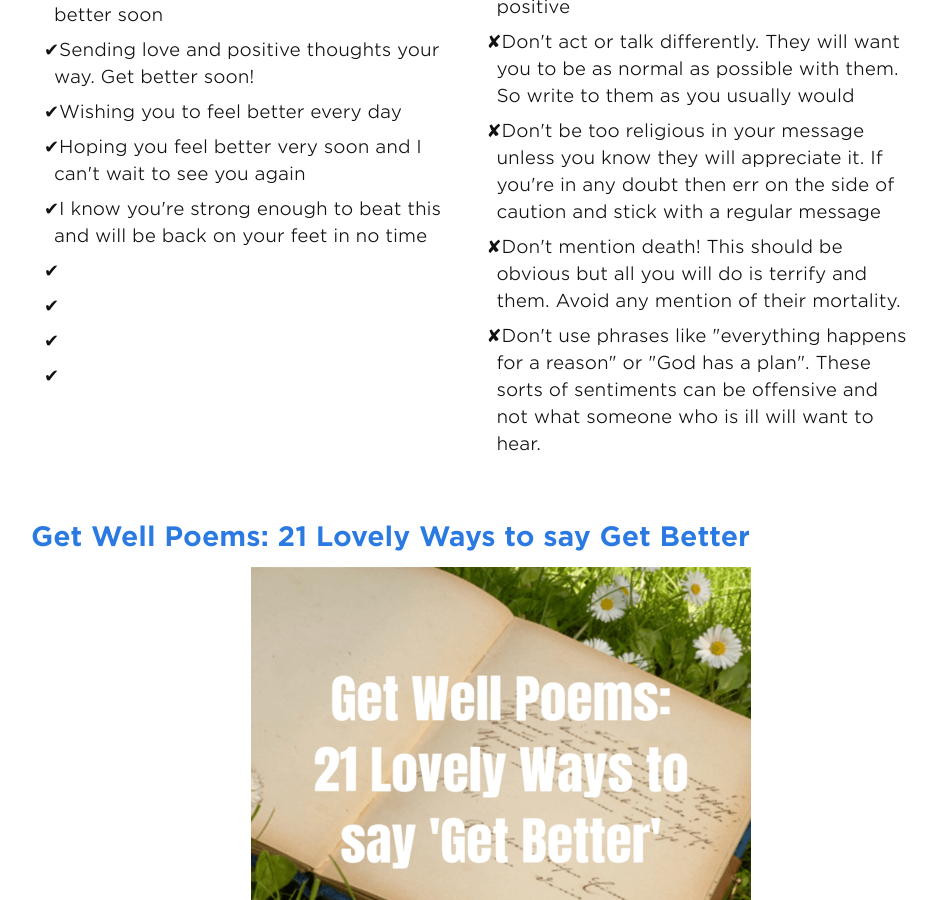
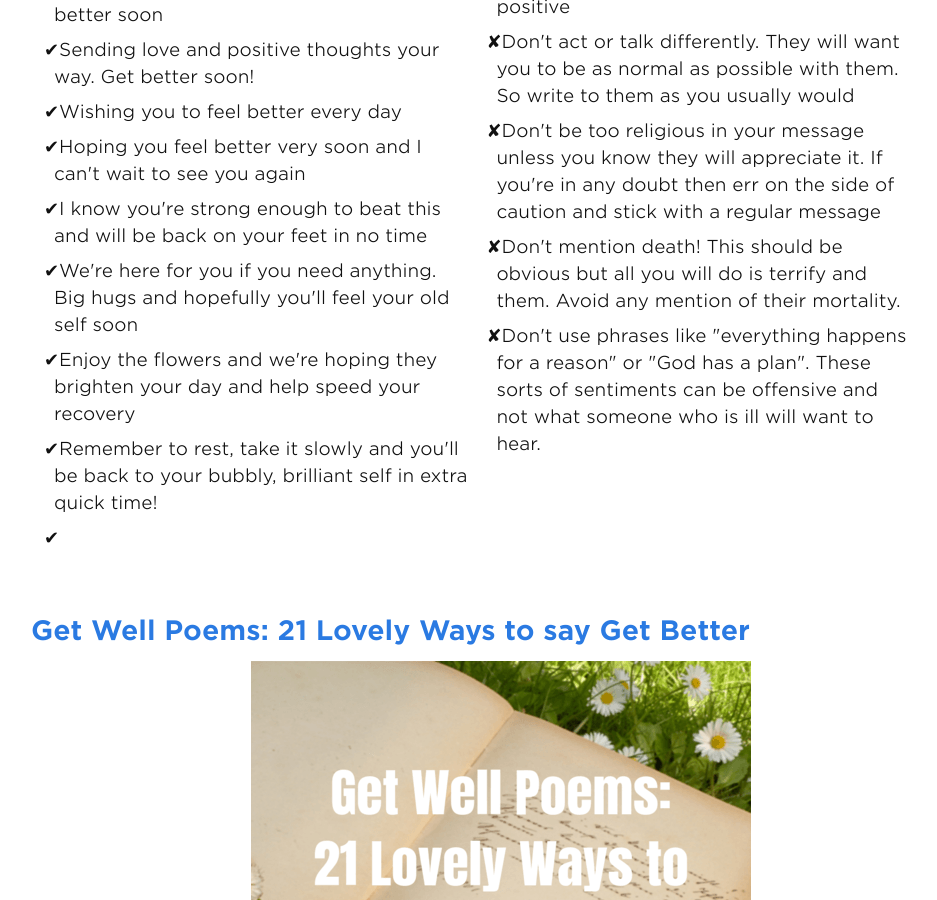
Before and after one commit to andyml123/andyml123.github.io, a Jekyll site: the page built from imagetest.md, in a window 1280 px wide and 900 px high, scrolled down 2285 px. Shown: the whole window, without its empty margins (139-1076 px from the left). Built offline with Jekyll 4.4.1, drawn with Linux system fonts in a browser that asks for light colours.

Commit message:
Update imagetest.md

```diff
--- a/imagetest.md
+++ b/imagetest.md
@@ -65,9 +65,9 @@ Not being confident about writing a get well message is common. You may be unsur
 <li>Wishing you to feel better every day</li>
 <li>Hoping you feel better very soon and I can't wait to see you again</li>
 <li>I know you're strong enough to beat this and will be back on your feet in no time</li>
-<li></li>
-<li></li>
-<li></li>
+<li>We're here for you if you need anything. Big hugs and hopefully you'll feel your old self soon</li>
+<li>Enjoy the flowers and we're hoping they brighten your day and help speed your recovery</li>
+<li>Remember to rest, take it slowly and you'll be back to your bubbly, brilliant self in extra quick time!</li>
 <li></li>
 </ul>
 
```
